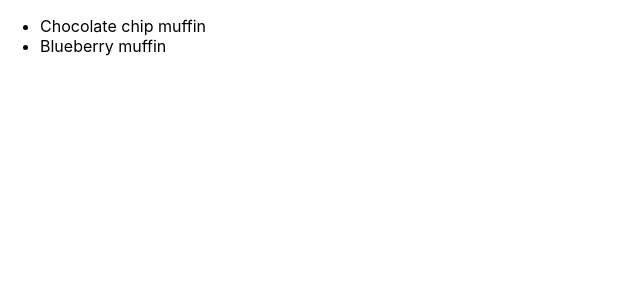
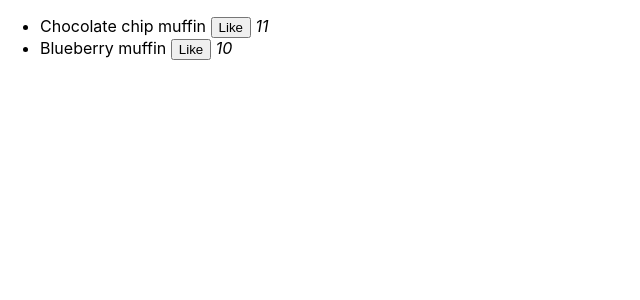
Before and after one commit to abongsjoel/learning-react-redux, a React (Create React App) app: page / in a window 1280 px wide. Shown: the top 300 px of the page, without its empty margins (0-640 px from the left). Built offline with nearby package versions, Linux system fonts and the light colour scheme.

Commit message:
Render number of likes and likes button

```diff
--- a/src/components/Muffins/Muffins.js
+++ b/src/components/Muffins/Muffins.js
@@ -12,7 +12,11 @@ const Muffins = () => {
   return (
     <ul>
       {muffins.map((muffins) => {
-        return <li key={muffins.id}>{muffins.name}</li>
+        return (
+          <li key={muffins.id}>
+            {muffins.name} <button>Like</button> <i>{muffins.likes}</i>
+          </li>
+        )
       })}
     </ul>
   )
--- a/src/redux/store.js
+++ b/src/redux/store.js
@@ -2,8 +2,8 @@ import { createStore } from 'redux';
 
 const initialState = {
   muffins: [
-    { id: 1, name: 'Chocolate chip muffin' },
-    { id: 2, name: 'Blueberry muffin' },
+    { id: 1, name: 'Chocolate chip muffin', likes: 11 },
+    { id: 2, name: 'Blueberry muffin', likes: 10 },
   ],
 };
 
```
